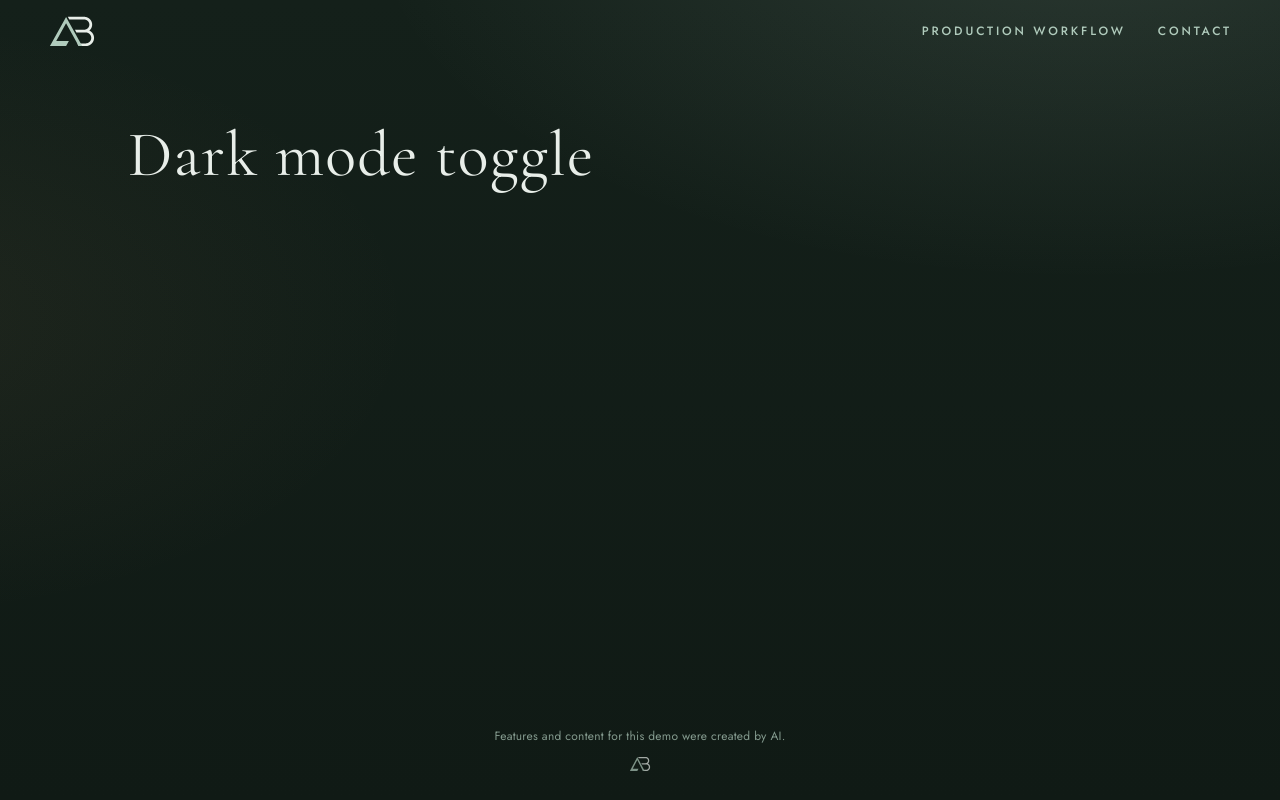
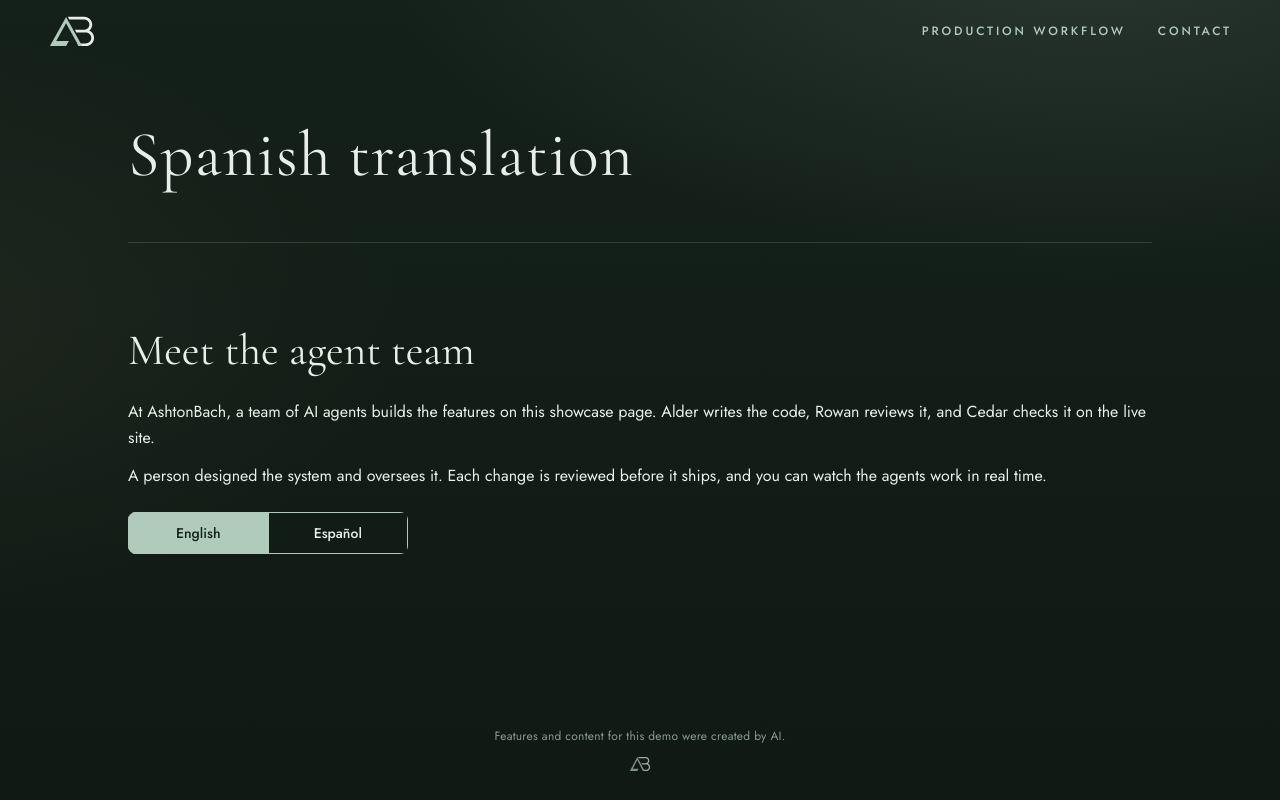
Before and after one commit to ashtonbach/agent-showcase, a Next.js app: page /showcase/ in a window 1280 px wide. Built offline with nearby package versions, Linux system fonts and the light colour scheme.

Commit message:
Feature: Spanish translation (Author: Alder)
Co-authored-by: AshtonBach Coder <ashtonbach-coder@users.noreply.github.com>

```diff
--- a/app/lab/current.json
+++ b/app/lab/current.json
@@ -1 +1 @@
-{"slug":"dark-mode"}
+{"slug":"spanish-translation"}
--- /dev/null
+++ b/app/lab/spanish-translation/index.tsx
@@ -0,0 +1,86 @@
+"use client";
+
+import { useCallback, useEffect, useState } from "react";
+import enUS from "../../../messages/en-US.json";
+import esES from "../../../messages/es-ES.json";
+
+type Locale = "en-US" | "es-ES";
+type Messages = Record<string, string>;
+
+const en = enUS as Messages;
+const es = esES as Messages;
+
+function applyLocale(locale: Locale) {
+  const msgs = locale === "en-US" ? en : es;
+  document.documentElement.lang = locale;
+  document.querySelectorAll("[data-i18n]").forEach((node) => {
+    const key = node.getAttribute("data-i18n");
+    if (key && typeof msgs[key] === "string") node.textContent = msgs[key];
+  });
+}
+
+export default function SpanishTranslationLab() {
+  const [locale, setLocale] = useState<Locale>("en-US");
+  const titleId = "lab-spanish-translation-title";
+  const copy = locale === "en-US" ? en : es;
+
+  const pick = useCallback((next: Locale) => setLocale(next), []);
+
+  useEffect(() => {
+    applyLocale(locale);
+  }, [locale]);
+
+  return (
+    <section
+      data-lab="spanish-translation"
+      aria-labelledby={titleId}
+      className="lab-spanish-wrap"
+    >
+      <style>{`
+        .lab-spanish-wrap{width:min(720px,100%);margin:8px auto 56px}
+        .lab-spanish-heading{font-family:var(--serif);font-weight:400;font-size:30px;color:var(--mist);margin:0 0 16px;line-height:1.2}
+        .lab-spanish-p{color:#E8EEE9;margin:0 0 12px;line-height:1.6;font-size:16px}
+        .lab-spanish-p:last-of-type{margin-bottom:0}
+        .lab-spanish-switch{display:flex;margin-top:24px;border-radius:8px;overflow:hidden;max-width:280px}
+        .lab-spanish-seg{flex:1;padding:10px 16px;font-family:var(--sans);font-size:14px;font-weight:500;cursor:pointer;border:1px solid var(--sage);background:transparent;color:var(--mist)}
+        .lab-spanish-seg[aria-pressed="true"]{background:var(--sage);color:#14201A}
+        .lab-spanish-seg[aria-pressed="false"]{background:transparent;color:var(--mist)}
+        .lab-spanish-seg + .lab-spanish-seg{border-left:0}
+        @media (prefers-reduced-motion:reduce){.lab-spanish-seg{transition:none}}
+      `}</style>
+      <h2
+        id={titleId}
+        className="lab-spanish-heading"
+        data-i18n="lab.spanish-translation.heading"
+      >
+        {copy["lab.spanish-translation.heading"]}
+      </h2>
+      <p className="lab-spanish-p" data-i18n="lab.spanish-translation.p1">
+        {copy["lab.spanish-translation.p1"]}
+      </p>
+      <p className="lab-spanish-p" data-i18n="lab.spanish-translation.p2">
+        {copy["lab.spanish-translation.p2"]}
+      </p>
+      <div className="lab-spanish-switch" role="group" aria-label="Language">
+        <button
+          type="button"
+          className="lab-spanish-seg"
+          data-locale="en-US"
+          aria-pressed={locale === "en-US"}
+          onClick={() => pick("en-US")}
+        >
+          English
+        </button>
+        <button
+          type="button"
+          className="lab-spanish-seg"
+          data-locale="es-ES"
+          aria-pressed={locale === "es-ES"}
+          onClick={() => pick("es-ES")}
+        >
+          Español
+        </button>
+      </div>
+    </section>
+  );
+}
--- a/app/page.tsx
+++ b/app/page.tsx
@@ -1,3 +1,4 @@
+import Lab from "./lab/spanish-translation";
 import { readDemoKey, demoTitle } from "./demo-name";
 const demoKey = readDemoKey();
 const demoName = demoTitle();
@@ -5,7 +6,7 @@ export default function Page() {
   return (
     <div className="page-stack">
       <h1 className="demo-title" data-i18n={demoKey}>{demoName}</h1>
-      {/* lab:slot */}
+      <Lab /> {/* lab:slot */}
     </div>
   );
 }
```
